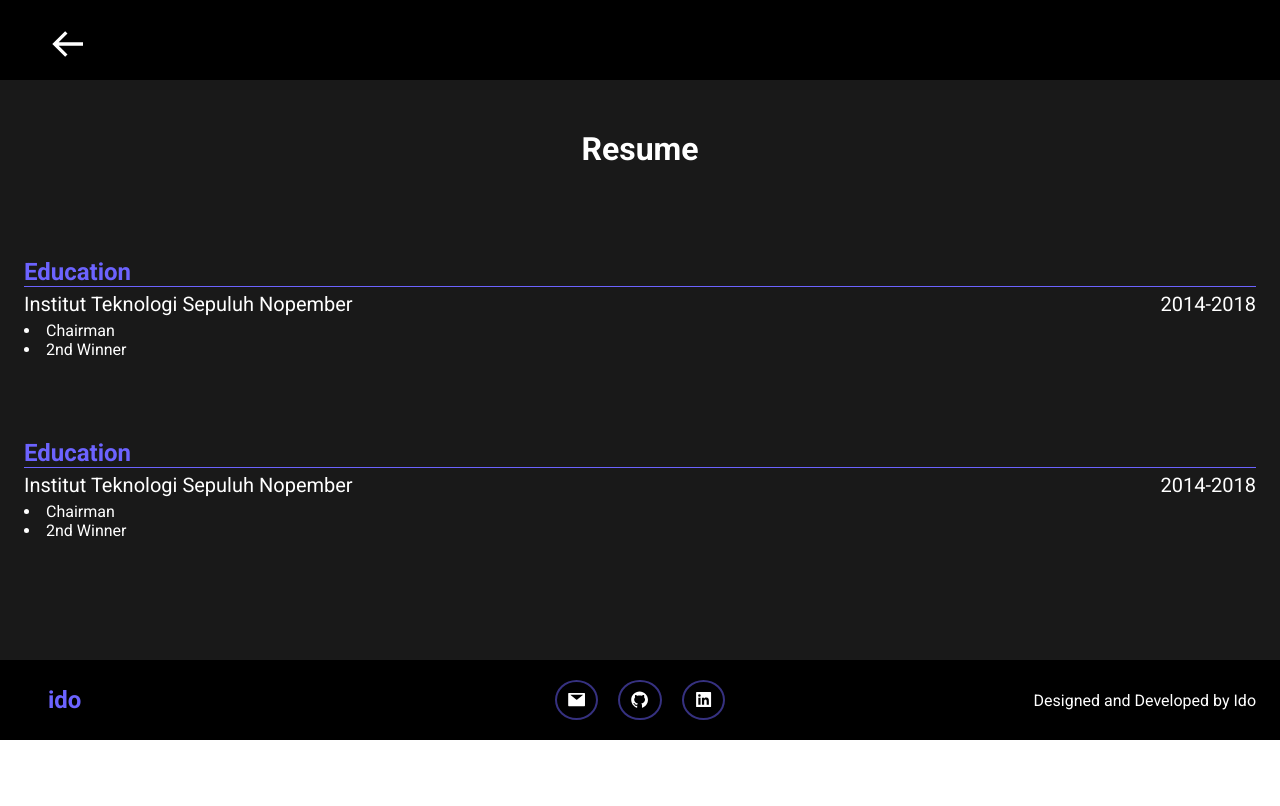
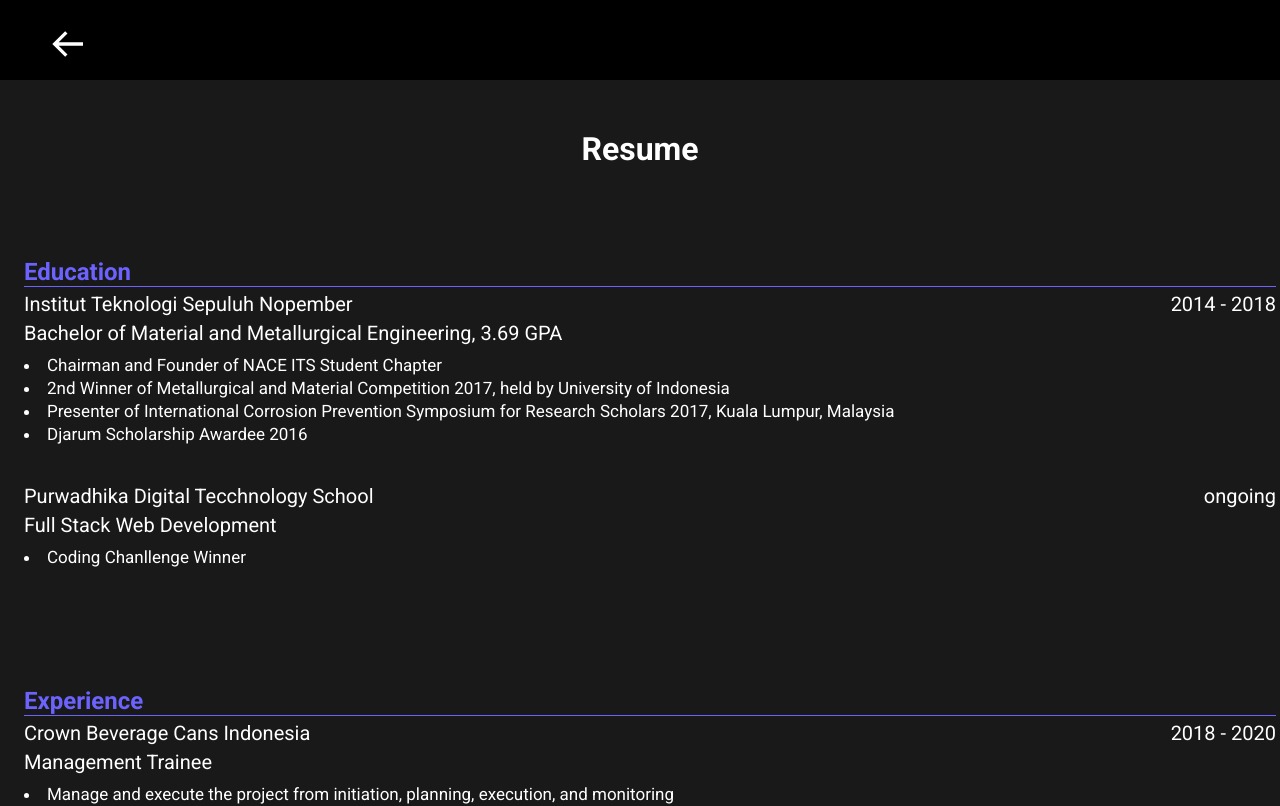
Before and after one commit to idoyudha/react-portofolio, a React (Create React App) app: page /resume in a window 1280 px wide. Shown: the top 806 px of the page. Built offline with nearby package versions, Linux system fonts and the light colour scheme.

Commit message:
Add resume

```diff
--- a/src/components/ResumeSection/Data.js
+++ b/src/components/ResumeSection/Data.js
@@ -2,17 +2,32 @@ export const data = {
     education: [
         {
             org: "Institut Teknologi Sepuluh Nopember",
-            subject: "Material Engineering",
+            subject: "Bachelor of Material and Metallurgical Engineering, 3.69 GPA",
             year: "2014 - 2018",
-            organization: "Chairman and Founder of NACE ITS Student Chapter",
-            awards: "2nd Winner of Metallurgical and Material Competition 2017, held by University of Indonesia",
-            conference: "Presenter of International Corrosion Prevention Symposium for Research Scholars 2017, Kuala Lumpur, Malaysia",
-            scholarship: "Djarum Scholarship Awardee 2016"
+            achievements: [
+                {
+                    title: "Chairman and Founder of NACE ITS Student Chapter"
+                },
+                {
+                    title: "2nd Winner of Metallurgical and Material Competition 2017, held by University of Indonesia"
+                },
+                {
+                    title: "Presenter of International Corrosion Prevention Symposium for Research Scholars 2017, Kuala Lumpur, Malaysia"
+                },
+                {
+                    title: "Djarum Scholarship Awardee 2016"
+                }
+            ]
         },
         {
             org: "Purwadhika Digital Tecchnology School",
             subject: "Full Stack Web Development",
-            year: "2021"
+            year: "ongoing",
+            achievements: [
+                {
+                    title: "Coding Chanllenge Winner"
+                }
+            ]
         }
     ],
     courses: [
@@ -96,12 +111,34 @@ export const data = {
         {
             subject: "Management Trainee",
             org: "Crown Beverage Cans Indonesia",
-            year: "2018 - 2020"
+            year: "2018 - 2020",
+            achievements: [
+                {
+                    title: "Manage and execute the project from initiation, planning, execution, and monitoring"
+                },
+                {
+                    title: "Coordinate with the stakeholder include manager and supervisor for project development"
+                },
+                {
+                    title: "Day to day monitoring using dashboard and breakdown analysis of spoilage, material, and energy consumption"
+                },
+                {
+                    title: "Assist manager to create production daily report, weekly report, and monthly report"
+                }
+            ]
         },
         {
             subject: "Surface Facilities Field Engineer Intern",
             org: "Medco EP Indonesia",
-            year: "2017"
+            year: "2017",
+            achievements: [
+                {
+                    title: "Analyze problems due to failure of equipment (elbow, reducer, crude oil storage tank, and well tubing) and report to the Surface Facilities Engineering team"
+                },
+                {
+                    title: "Construct and develop metal inspection excel database of Maximum Allowable Pressure (MAWP) for every well’s flow line as Asset Integrity of Facility"
+                }
+            ]
         }
     ]
 }
--- a/src/components/ResumeSection/ResumeElements.js
+++ b/src/components/ResumeSection/ResumeElements.js
@@ -11,8 +11,8 @@ export const CaptionHeading = styled.h1`
 `
 
 export const ResumeWrapper = styled.div`
-    max-width: 1300px;
-    margin: 40px 0;
+    width: 1300px;
+    margin: 40px auto;
     padding: 0 24px;
 `
 
@@ -28,10 +28,20 @@ export const Big = styled.div`
     margin: 5px 0;
 `
 
+export const Organization = styled.p`
+    font-size: 20px;
+    margin: 5px 0 10px 0;
+`
+
 export const Detail = styled.p`
     font-size: 20px;
 `
 
+export const ContentWrapper = styled.div`
+    margin-bottom: 40px;
+`
+
 export const Content = styled.li`
-    font-size: 16px;
+    font-size: 17px;
+    margin: 3px 0;
 `
--- a/src/components/ResumeSection/index.js
+++ b/src/components/ResumeSection/index.js
@@ -5,40 +5,78 @@ import {
     ResumeWrapper,
     Heading,
     Big,
+    Organization,
+    ContentWrapper,
     Content,
     Detail
 } from './ResumeElements'
-import {data} from './Data'
+import { data } from './Data'
 
 const ResumeSection = () => {
 
-    const printData = () => {
-        console.log(data)
+    const printEducation = () => {
+        // console.log('education', data.education)
+        return data.education.map((item) => {
+            return  <>
+                        <Big>
+                            <Detail>{item.org}</Detail>
+                            <Detail>{item.year}</Detail>
+                        </Big>
+                        <Organization>{item.subject}</Organization>
+                        <ContentWrapper>
+                            {item.achievements.map((item => {
+                                return <Content>{item.title}</Content>
+                            }))}
+                        </ContentWrapper>
+                    </>
+        })
     }
+
+    const printExperience = () => {
+        return data.experience.map((item) => {
+            return  <>
+                        <Big>
+                            <Detail>{item.org}</Detail>
+                            <Detail>{item.year}</Detail>
+                        </Big>
+                        <Organization>{item.subject}</Organization>
+                        <ContentWrapper>
+                            {item.achievements.map((item => {
+                                return <Content>{item.title}</Content>
+                            }))}
+                        </ContentWrapper>
+                    </>
+        })
+    }
+
+    const printCourses = () => {
+        return data.courses.map((item) => {
+            return  <>
+                        <Organization>{item.subject}</Organization>
+                        <Big>
+                            <Detail>{item.org}</Detail>
+                            <Detail>{item.year}</Detail>
+                        </Big>
+                    </>
+        })
+    }
+
     return (
         <>
             <ResumeContainer>
                 <CaptionHeading>Resume</CaptionHeading>
                 <ResumeWrapper>
                     <Heading>Education</Heading>
-                    <Big>
-                        <Detail>Institut Teknologi Sepuluh Nopember</Detail>
-                        <Detail>2014-2018</Detail>
-                    </Big>
-                    <Content>Chairman</Content>
-                    <Content>2nd Winner</Content>
+                    {printEducation()}
                 </ResumeWrapper>
                 <ResumeWrapper>
-                    <Heading>Education</Heading>
-                    <Big>
-                        <Detail>Institut Teknologi Sepuluh Nopember</Detail>
-                        <Detail>2014-2018</Detail>
-                    </Big>
-                    <Content>Chairman</Content>
-                    <Content>2nd Winner</Content>
+                    <Heading>Experience</Heading>
+                    {printExperience()}
                 </ResumeWrapper>
-                <ResumeWrapper></ResumeWrapper>
-                {printData()}
+                {/* <ResumeWrapper>
+                    <Heading>Courses</Heading>
+                    {printCourses()}
+                </ResumeWrapper> */}
             </ResumeContainer>
         </>
     )
```
Also changed, not shown: 1 other file (tests, documents, lock files or other folders).
